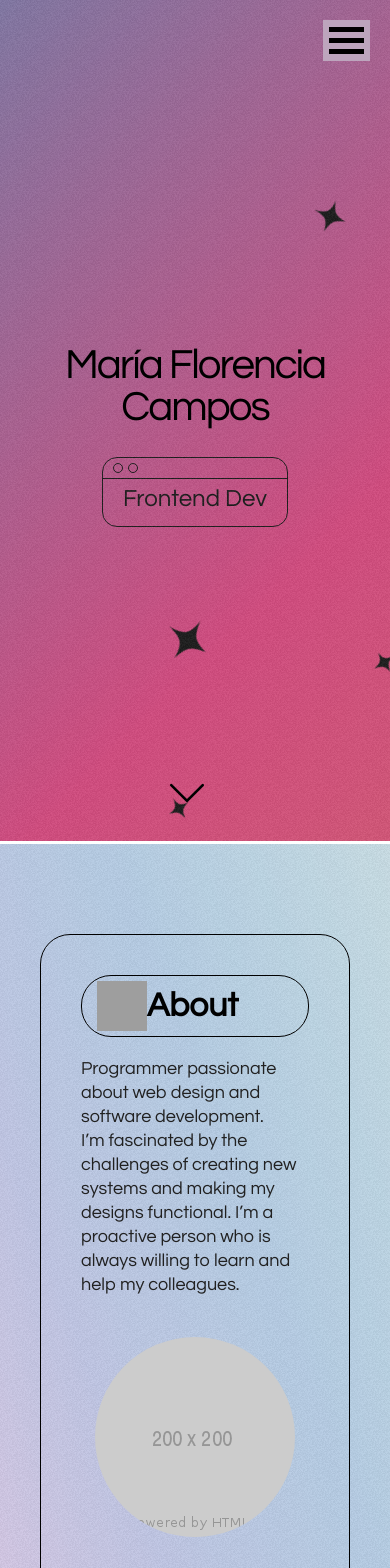
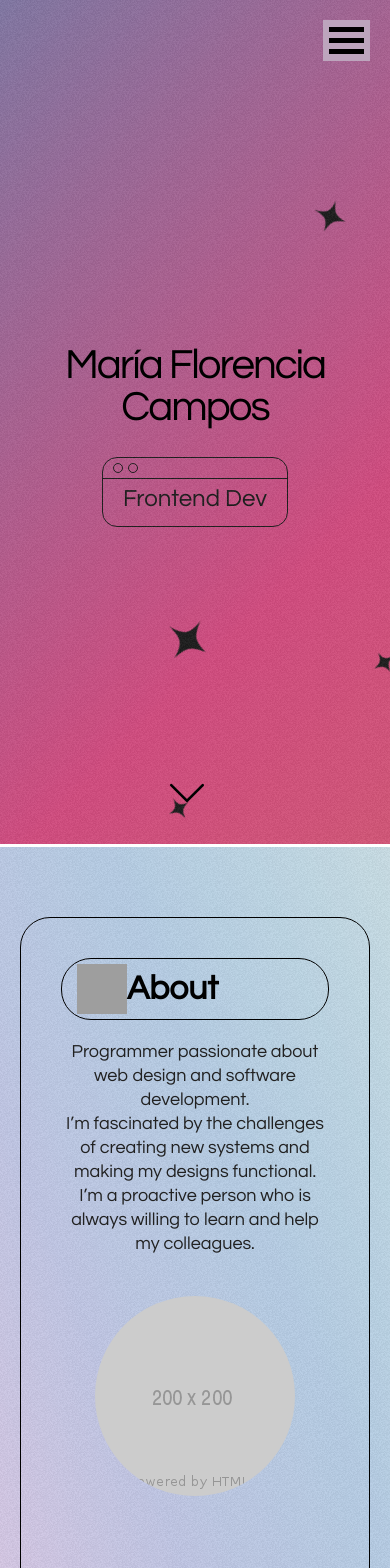
Before and after one commit to MFlorCampos/resumeReactJs, a React app: page / in a window 390 px wide. Shown: the top 1568 px of the page. Built offline with nearby package versions, Linux system fonts and the light colour scheme; grey boxes are pictures that could not be loaded; a web font is replaced by a local one.

Commit message:
fix responsive

```diff
--- a/src/components/about/index.js
+++ b/src/components/about/index.js
@@ -91,7 +91,7 @@ const Styles = css`
   }
 
   ${media.medium} {
-    padding: 40px;
+    padding: 20px;
     .container {
       display: block;
     }
@@ -104,6 +104,9 @@ const Styles = css`
     .list {
       padding: 40px;
       text-align: center;
+      li {
+        border-top: none;
+      }
       p {
         font-size: 1.3rem;
         a {
@@ -111,11 +114,8 @@ const Styles = css`
         }
       }
     }
-    .tag {
-      font-size: 1.4rem;
-      padding: 10px 20px;
-    }
     .content-left {
+      text-align: center;
       font-size: 1.5rem;
       line-height: 2rem;
       width: 100%;
@@ -126,16 +126,6 @@ const Styles = css`
     }
     .content-right {
       width: 100%;
-    }
-    .gray-background-round {
-      display: block;
-      margin:-100px 20px;
-      padding:100px 10px;
-      border-radius: 0;
-      &:after{
-        content: none;
-        width: 100%;
-      }
     }
   }
 `;
--- a/src/components/education/index.js
+++ b/src/components/education/index.js
@@ -145,7 +145,7 @@ const Styles = css`
 const services = [
   {
     title: "bachelor",
-    subtitle: "udemy-title",
+    subtitle: "empty",
     date: "2018",
   },
   {
@@ -187,7 +187,7 @@ const Service = ({title, date, subtitle = {}}) => {
             <img src={spark} className="sparkle-icon" />
             <div className="text-container">
               <h3 dangerouslySetInnerHTML={i18n(locale, title)} />
-              <h4 dangerouslySetInnerHTML={i18n(locale, subtitle)} />
+              <h4 dangerouslySetInnerHTML={i18n(locale,  subtitle)} />
               <h5 dangerouslySetInnerHTML={i18n(locale, date )} />
             </div>
           </div>
--- a/src/components/fallback/index.js
+++ b/src/components/fallback/index.js
@@ -41,59 +41,59 @@ const styles = css`
   background: #fff;
   margin: -4px 0 0 -4px;
 }
-.lds-roller div:nth-child(1) {
+.lds-roller div:nth-of-type(1) {
   animation-delay: -0.036s;
 }
-.lds-roller div:nth-child(1):after {
+.lds-roller div::nth-of-type(1):after {
   top: 63px;
   left: 63px;
 }
-.lds-roller div:nth-child(2) {
+.lds-roller div:nth-of-type(2) {
   animation-delay: -0.072s;
 }
-.lds-roller div:nth-child(2):after {
+.lds-roller div:nth-of-type(2):after {
   top: 68px;
   left: 56px;
 }
-.lds-roller div:nth-child(3) {
+.lds-roller div:nth-of-type(3) {
   animation-delay: -0.108s;
 }
-.lds-roller div:nth-child(3):after {
+.lds-roller div:nth-of-type(3):after {
   top: 71px;
   left: 48px;
 }
-.lds-roller div:nth-child(4) {
+.lds-roller div:nth-of-type(4) {
   animation-delay: -0.144s;
 }
-.lds-roller div:nth-child(4):after {
+.lds-roller div:nth-of-type(4):after {
   top: 72px;
   left: 40px;
 }
-.lds-roller div:nth-child(5) {
+.lds-roller div:nth-of-type(5) {
   animation-delay: -0.18s;
 }
-.lds-roller div:nth-child(5):after {
+.lds-roller div:nth-of-type(5):after {
   top: 71px;
   left: 32px;
 }
-.lds-roller div:nth-child(6) {
+.lds-roller div:nth-of-type(6) {
   animation-delay: -0.216s;
 }
-.lds-roller div:nth-child(6):after {
+.lds-roller div:nth-of-type(6):after {
   top: 68px;
   left: 24px;
 }
-.lds-roller div:nth-child(7) {
+.lds-roller div:nth-of-type(7) {
   animation-delay: -0.252s;
 }
-.lds-roller div:nth-child(7):after {
+.lds-roller div:nth-of-type(7):after {
   top: 63px;
   left: 17px;
 }
-.lds-roller div:nth-child(8) {
+.lds-roller div:nth-of-type(8) {
   animation-delay: -0.288s;
 }
-.lds-roller div:nth-child(8):after {
+.lds-roller div:nth-of-type(8):after {
   top: 56px;
   left: 12px;
 }
@@ -114,7 +114,7 @@ const Fallback = () => {
     <div css={styles}>
       <div className='loader'>
         <div className="loader-logo">
-          <div class="lds-roller">
+          <div className="lds-roller">
             <div></div>
             <div></div>
             <div></div>
--- a/src/components/hero/index.js
+++ b/src/components/hero/index.js
@@ -1,6 +1,5 @@
 import React from 'react';
 import { css } from '@emotion/react';
-import heroImg from '../../../public/hero1.png';
 import { useParams } from 'react-router-dom';
 import i18n from '../../i18n';
 import Sparkles from '../sparkles';
@@ -175,22 +174,6 @@ const Styles = css`
     text-align:right;
     align-self:flex-end;
   }
-  video {
-    object-fit: cover;
-    width: 100vw;
-    height: 100vh;
-    top: 0;
-    left: 0;
-  }
-  .hero-slide {
-    position: relative;
-    .container {
-      position:absolute;
-      top:0;
-      left:0;
-      right:0;
-    }
-  }
   ${media.medium} {
     display: flex;
     align-items: center;
@@ -199,27 +182,6 @@ const Styles = css`
       object-fit: fill;
       height: 60%;
     }
-    .hero-slide {
-      padding-left: 0;
-      padding-right: 0;
-      video {
-        width:100vw
-      }
-    }
-
-    padding-top: 0;
-    height: calc(100vh);
-    .hero-3 {
-      background-size: cover;
-    }
-
-    .background {
-      width: 80%;
-      height: 200px;
-      margin: auto;
-    }
-
-    br {display:none;}
     .border {
       border: 1px solid black;
       border-radius: 15px;
@@ -231,14 +193,6 @@ const Styles = css`
       width: 100%;
       overflow: hidden;
       padding: 0 40px;
-    }
-
-    .hero-image-mobile {
-      display: block;
-    }
-
-    .hero-image {
-      display:none;
     }
 
     h1 {
--- a/src/components/styled-section/index.js
+++ b/src/components/styled-section/index.js
@@ -4,16 +4,6 @@ import media from '../../styles/media';
 
 const StyledSection = ({ children, color, styles={}, classNames=""}) => {
   const themes = [];
-
-  themes['gray'] = {
-    main: '#E8E8E8',
-    text: '#000',
-  };
-
-  themes['yellow'] = {
-    main: '#FFC515',
-    text: '#000',
-  };
 
   themes['gradient-light'] = {
     main: 'linear-gradient(to right top, #fadcff, #f0dbff, #e6daff, #dbdaff, #d1d9ff, #ccdcff, #c8dfff, #c4e1ff, #c8e7ff, #cdecff, #d4f1ff, #dcf6ff);',
@@ -27,28 +17,12 @@ const StyledSection = ({ children, color, styles={}, classNames=""}) => {
 
   themes['gradient-up'] = {
     main: 'linear-gradient(296deg, rgba(238,174,202,1) 0%, rgba(148,187,233,1) 100%)',
-    // main: 'linear-gradient(to right top, #d16ba5, #c777b9, #ba83ca, #aa8fd8, #9a9ae1, #8aa7ec, #79b3f4, #69bff8, #52cffe, #41dfff, #46eefa, #5ffbf1)',
     text: '#FFC515',
   };
 
   themes['gradient'] = {
     main: 'linear-gradient(to right top, #fadcff, #f0dbff, #e6daff, #dbdaff, #d1d9ff, #ccdcff, #c8dfff, #c4e1ff, #c8e7ff, #cdecff, #d4f1ff, #dcf6ff);',
     text: '#FFC515',
-  };
-
-  themes['black'] = {
-    main: '#000',
-    text: '#FFC515',
-  };
-
-  themes['white'] = {
-    main: '#fff',
-    text: '#FFC515',
-  };
-
-  themes['green'] = {
-    main: '#34C55D',
-    text: '#000',
   };
 
   const Style = css`
--- a/src/i18n/ES.json
+++ b/src/i18n/ES.json
@@ -1,6 +1,6 @@
 {
   "hero-1-title": "María Florencia Campos",
-  "hero-1-desc": "Desarrolladora Frontend",
+  "hero-1-desc": "Frontend Dev",
   "description": "Programadora apasionada por el diseño web y desarrollo de software, me fascinan los desafíos de crear nuevos sistemas y hacer funcionales mis diseños. </br> Soy una persona proactiva que siempre está dispuesta a aprender y brindar ayuda a mis compañeros. </br> Busco la manera de hacer mi código reusable y escalable, trabajé en varios proyectos de forma autónoma diseñando y desarrollando páginas web con diferentes tecnologías como react js, vue y php.",
   "work-experience": "Experiencia laboral",
   "education": "Educación",
@@ -44,8 +44,10 @@
   "aug-2020": "Agosto/Diciembre - 2020",
   "mar-2020": "Marzo/Diciembre - 2020",
   "sept-2021": "Septiembre/Noviembre - 2021",
+  "programming-languages": "Lenguajes de programación y herramientas",
   "about-me": "Sobre mí",
   "tools-menu": "Lenguajes de programación y herramientas",
   "experience-menu": "Experiencia Laboral",
-  "education-menu": "Educación"
+  "education-menu": "Educación",
+  "empty": ""
 }
--- a/src/i18n/US.json
+++ b/src/i18n/US.json
@@ -48,5 +48,6 @@
   "about-me": "About",
   "tools-menu": "Programming languages & tools",
   "experience-menu": "Work Experience",
-  "education-menu": "Education"
+  "education-menu": "Education",
+  "empty": ""
 }
--- a/src/layouts/Header.js
+++ b/src/layouts/Header.js
@@ -77,7 +77,7 @@ const Header = () => {
         right: 0;
         top: 0;
         width: 100%;
-        background: linear-gradient(228deg, rgba(238,174,202,1) 0%, rgba(148,187,233,1) 100%);
+        background: #000;
         bottom: 0;
         z-index: 10;
         display: flex;
@@ -94,6 +94,7 @@ const Header = () => {
             border-bottom: 2px solid #fff;
             a {
               background: transparent;
+              line-height: 1.5;
             }
             &:last-child {
               border: 0;
@@ -171,9 +172,6 @@ const Header = () => {
               <Link onClick={() => setMenuOpened(false)} to={`/${locale}/#about`} dangerouslySetInnerHTML={i18n(locale, 'about-me')} />
             </li>
             <li>
-              <Link onClick={() => setMenuOpened(false)} to={`/${locale}/#tools`} dangerouslySetInnerHTML={i18n(locale, 'tools-menu')} />
-            </li>
-            <li>
               <Link onClick={() => setMenuOpened(false)} to={`/${locale}/#work-exp`} dangerouslySetInnerHTML={i18n(locale, 'experience-menu')} />
             </li>
             <li>
--- a/src/styles/index.scss
+++ b/src/styles/index.scss
@@ -12,8 +12,10 @@ html {
 html,
 body,
 #root {
+  min-height: 100vh;
+  min-height: fill-available;
+  min-height: -webkit-fill-available;
   flex: 1;
-  min-height: 100%;
   display: flex;
   flex-direction: column;
   overflow-x: hidden;
```
Also changed, not shown: src/components/contact/index.js (deleted, +0 -171 lines).
